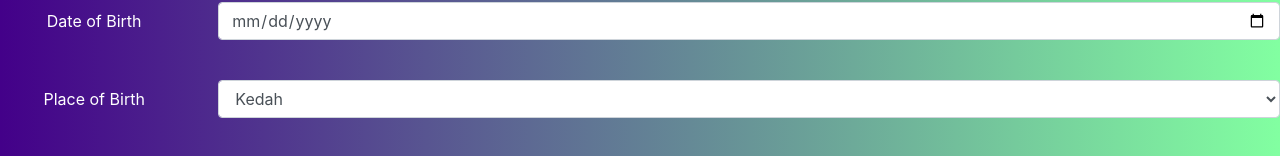
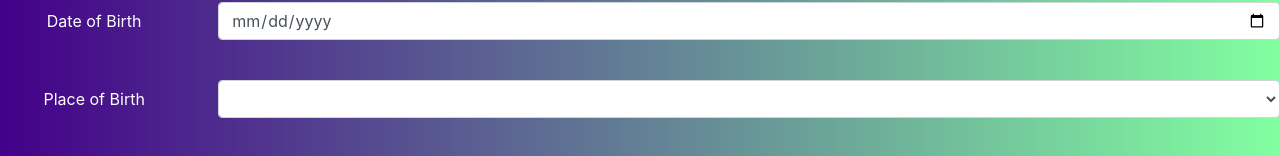
Before and after one commit to lyzhu1997/myhackathon_apps, a React (Create React App) app: page / in a window 1280 px wide. Both pictures are taken after typing "Sample" into the empty fields and a click on the button "Submit". Shown: the part 154-310 px from the top of the page. Built offline with nearby package versions, Linux system fonts and the light colour scheme.

Commit message:
add changes to registration place of birth

```diff
--- a/src/component/registrationPage/Registration.js
+++ b/src/component/registrationPage/Registration.js
@@ -17,7 +17,26 @@ class Registration extends React.Component {
                 parentName:"",
                 parentIC:"",
                 citizenship:""
-            }
+            },
+            MYstates:[
+                "",
+                "Kedah",
+                "Perak",
+                "Kuala Lumpur",
+                "Pulau Pinang",
+                "Perlis",
+                "Kelantan",
+                "Kedah",
+                "Johor",
+                "Terengganu",
+                "Sabah",
+                "Sarawak",
+                "Putrajaya",
+                "Melaka",
+                "Pahang",
+                "Negeri Sembilan",
+                "Selangor"
+            ]
         }
     }
 
@@ -66,6 +85,7 @@ class Registration extends React.Component {
 
     onSubmit = (data) => console.log(data);
     render(){
+        const {MYstates} = this.state;
         return (
             <div className="bg">
                 <div>
@@ -95,11 +115,9 @@ class Registration extends React.Component {
                             <label className="col-sm-2 col-form-label">Place of Birth</label>
                             <div className="col-sm-10">
                                 <select className="form-control" onChange={(e)=>this.onChange(e,"placeOfBirth")} name='placeOfBirth' >
-                                    <option value='kedah'>Kedah</option>
-                                    <option value='perlis'>Perlis</option>
-                                    <option value='penang'>Penang</option>
-                                    <option value='kelantan'>Kelantan</option>
-                                    <option value='perak'>Perak</option>
+                                    {MYstates.map((state)=>(
+                                        <option value={state}>{state}</option>
+                                    ))}
                                 </select><br/>
                             </div>
 
```
